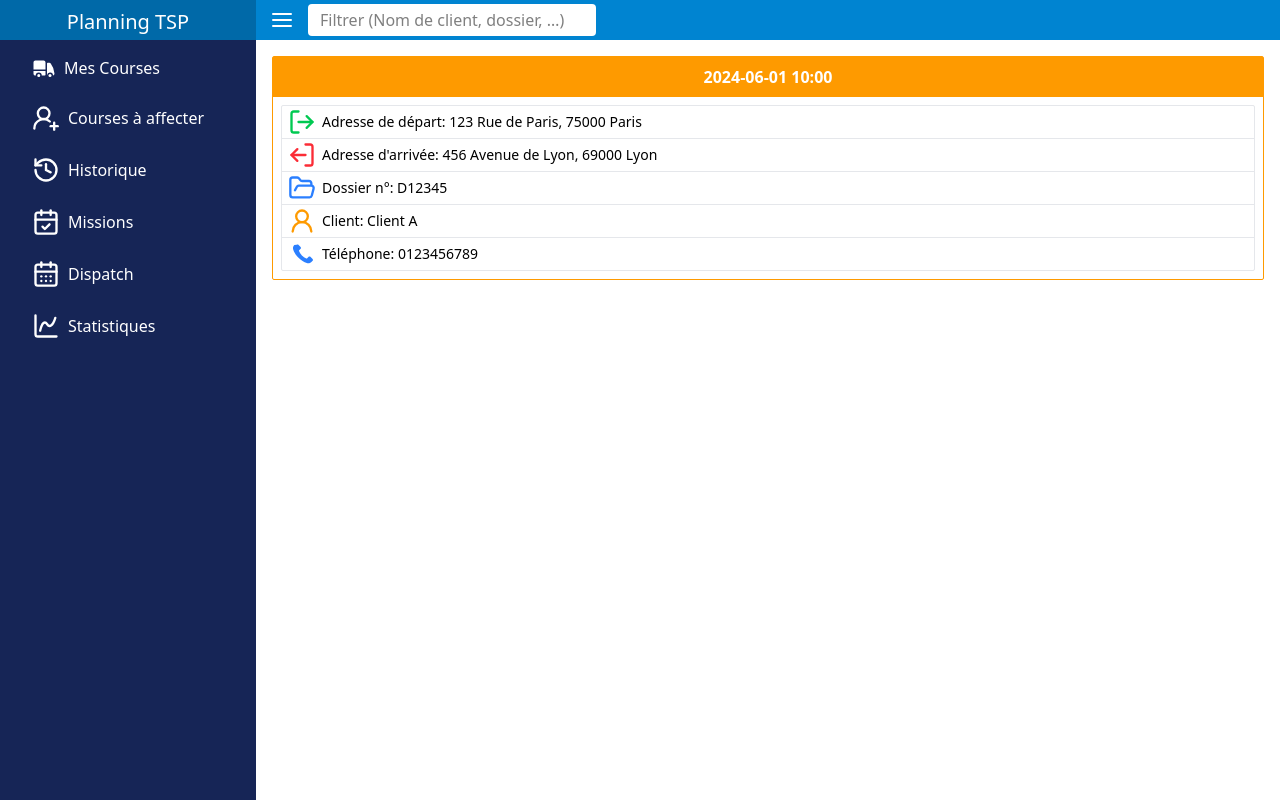
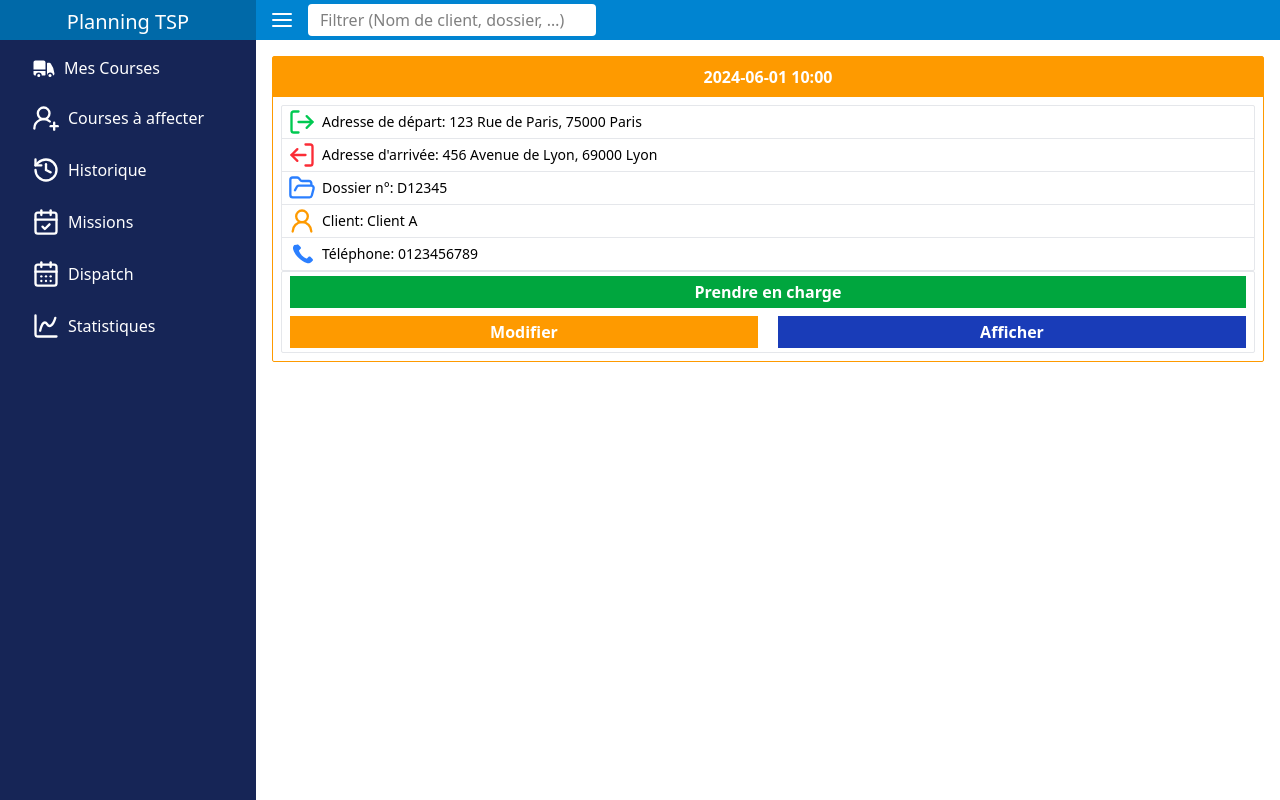
Before and after one commit to mylanlegenie/tsp-planning, a React app in the folder frontend/: page / in a window 1280 px wide. Built offline with nearby package versions, Linux system fonts and the light colour scheme; the HTML template or start-up script is replaced by a standard one.

Commit message:
feat: add button in MissionCard

```diff
--- a/frontend/src/components/molecules/MissionCard.tsx
+++ b/frontend/src/components/molecules/MissionCard.tsx
@@ -28,6 +28,27 @@ function MissionCard({ listeMission }: { listeMission: Mission }) {
             </div>
           ))}
         </div>
+        <div className="border border-gray-200 border-0.5 rounded-xs">
+          <div className="px-2 py-1">
+            <button className="bg-green-600 w-full p-1 hover:bg-green-500 transition-colors cursor-pointer">
+              <span className="text-white font-bold text-center">
+                Prendre en charge
+              </span>
+            </button>
+          </div>
+          <div className="flex items-center justify-around px-2 py-1 gap-5">
+            <button className="bg-amber-500 flex-1 p-1 cursor-pointer">
+              <span className="text-white font-semibold text-center">
+                Modifier
+              </span>
+            </button>
+            <button className="bg-blue-800 flex-1 p-1 cursor-pointer">
+              <span className="text-white font-semibold text-center">
+                Afficher
+              </span>
+            </button>
+          </div>
+        </div>
       </div>
     </div>
   );
```
